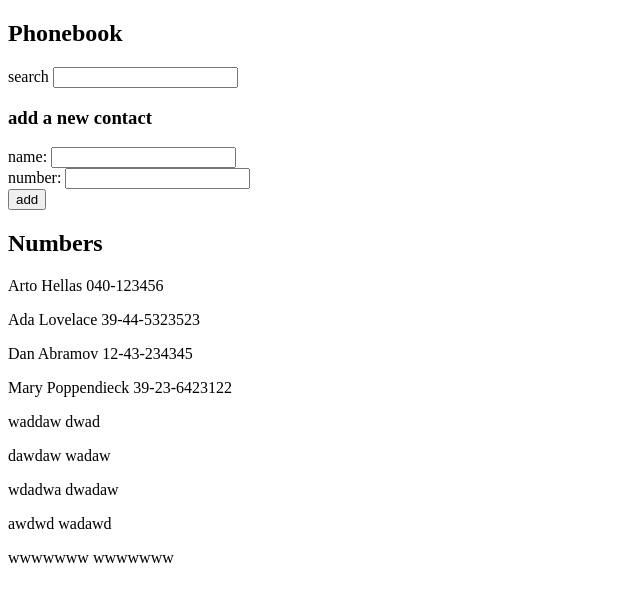
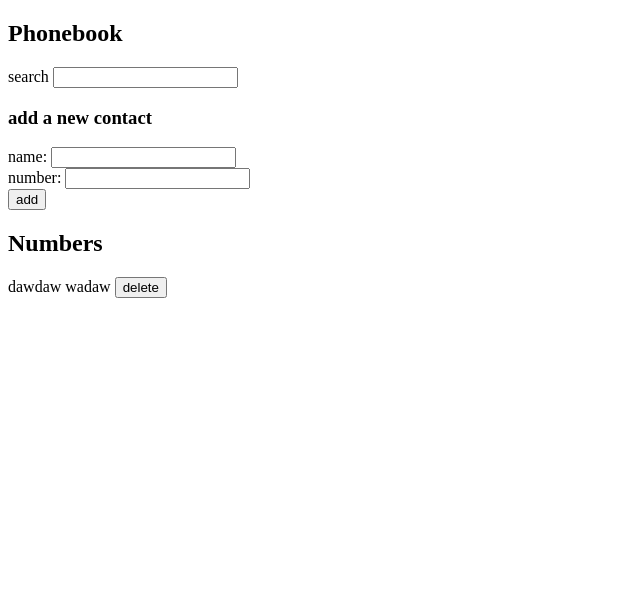
Before and after one commit to vrcalomino/full-stack-open, a React (Vite) app in the folder part-2/phonebook/: page / in a window 1280 px wide. Shown: the top 602 px of the page, without its empty margins (0-640 px from the left). Built offline with nearby package versions, Linux system fonts and the light colour scheme; data requests are answered from the project's data file.

Commit message:
part2.14

```diff
--- a/part-2/phonebook/src/App.jsx
+++ b/part-2/phonebook/src/App.jsx
@@ -14,6 +14,13 @@ const App = () => {
   const [newName, setNewName] = useState("");
   const [newNumber, setNewNumber] = useState("");
   const [search, setSearch] = useState("");
+
+  const handleDeletion = (personId) => {
+    phonebookServices.deletePerson(personId).then((response) => {
+      const newPersons = persons.filter((person) => person.id !== personId);
+      setPersons(newPersons);
+    });
+  };
 
   const handleSubmit = (e) => {
     e.preventDefault();
@@ -54,6 +61,7 @@ const App = () => {
       <Persons
         search={search}
         persons={persons}
+        handleDeletion={handleDeletion}
       />
     </div>
   );
--- a/part-2/phonebook/src/components/Persons.jsx
+++ b/part-2/phonebook/src/components/Persons.jsx
@@ -3,8 +3,11 @@ const Persons = (props) => {
     <>
       {props.search.length === 0
         ? props.persons.map((person) => (
-            <p key={person.name}>
-              {person.name} {person.number}
+            <p key={person.id}>
+              {person.name} {person.number}{" "}
+              <button onClick={() => props.handleDeletion(person.id)}>
+                delete
+              </button>
             </p>
           ))
         : props.persons
@@ -12,8 +15,11 @@ const Persons = (props) => {
               person.name.toLowerCase().includes(props.search)
             )
             .map((person) => (
-              <p key={person.name}>
-                {person.name} {person.number}
+              <p key={person.id}>
+                {person.name} {person.number}{" "}
+                <button onClick={() => props.handleDeletion(person.id)}>
+                  delete
+                </button>
               </p>
             ))}
     </>
--- a/part-2/phonebook/src/db.json
+++ b/part-2/phonebook/src/db.json
@@ -1,49 +1,9 @@
 {
   "persons": [
-    {
-      "name": "Arto Hellas",
-      "number": "040-123456",
-      "id": 1
-    },
-    {
-      "name": "Ada Lovelace",
-      "number": "39-44-5323523",
-      "id": 2
-    },
-    {
-      "name": "Dan Abramov",
-      "number": "12-43-234345",
-      "id": 3
-    },
-    {
-      "name": "Mary Poppendieck",
-      "number": "39-23-6423122",
-      "id": 4
-    },
-    {
-      "name": "waddaw",
-      "number": "dwad",
-      "id": 5
-    },
     {
       "name": "dawdaw",
       "number": "wadaw",
       "id": 6
-    },
-    {
-      "name": "wdadwa",
-      "number": "dwadaw",
-      "id": 7
-    },
-    {
-      "name": "awdwd",
-      "number": "wadawd",
-      "id": 8
-    },
-    {
-      "name": "wwwwwww",
-      "number": "wwwwwww",
-      "id": 9
     }
   ]
 }
--- a/part-2/phonebook/src/services/phonebookServices.jsx
+++ b/part-2/phonebook/src/services/phonebookServices.jsx
@@ -10,7 +10,12 @@ const addPerson = (newPerson) => {
   return axios.post(baseUrl, newPerson);
 };
 
+const deletePerson = (personId) => {
+  return axios.delete(`${baseUrl}/${personId}`);
+};
+
 export default {
   fetchAllPeople,
   addPerson,
+  deletePerson,
 };
```
Also changed, not shown: 1 other file (tests, documents, lock files or other folders).
